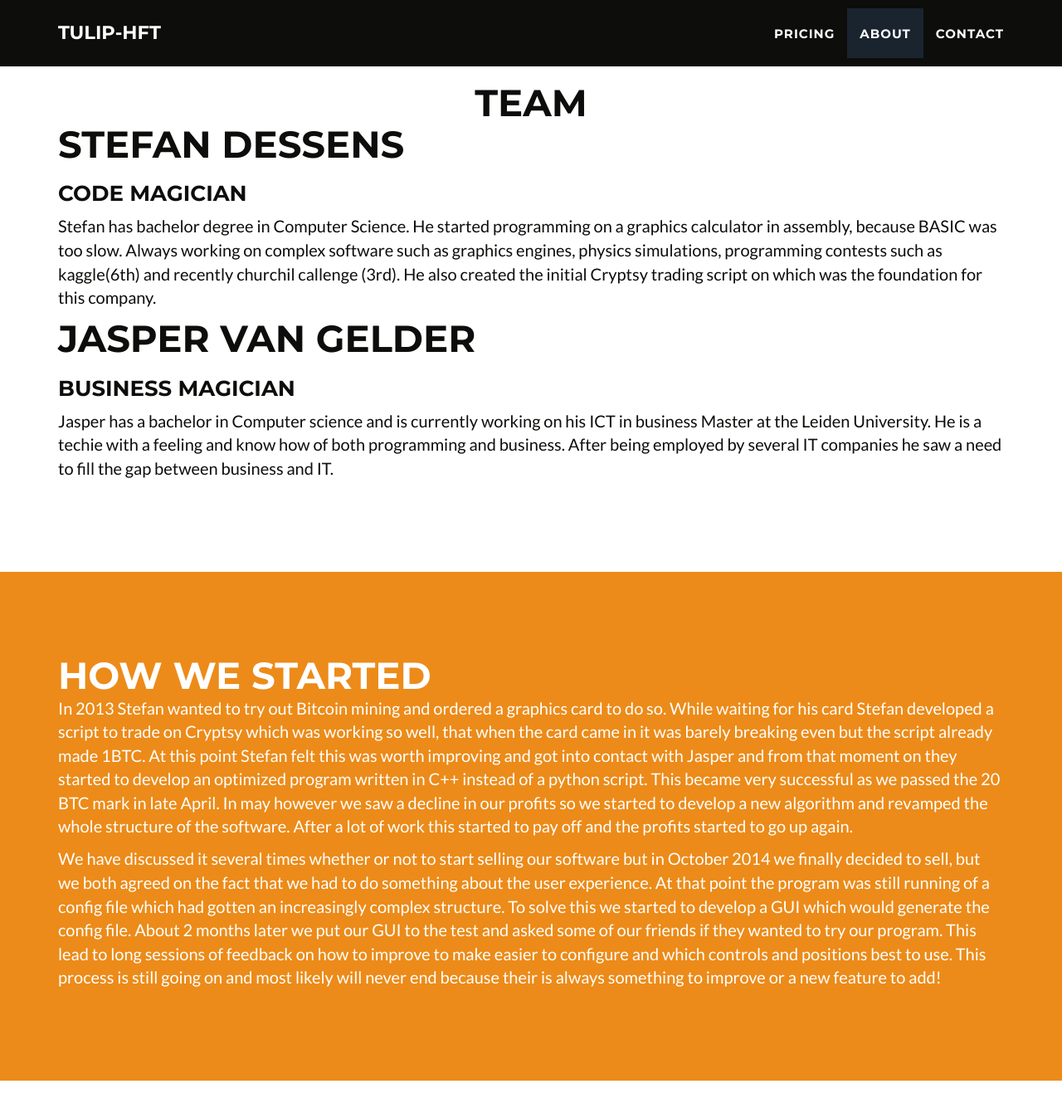
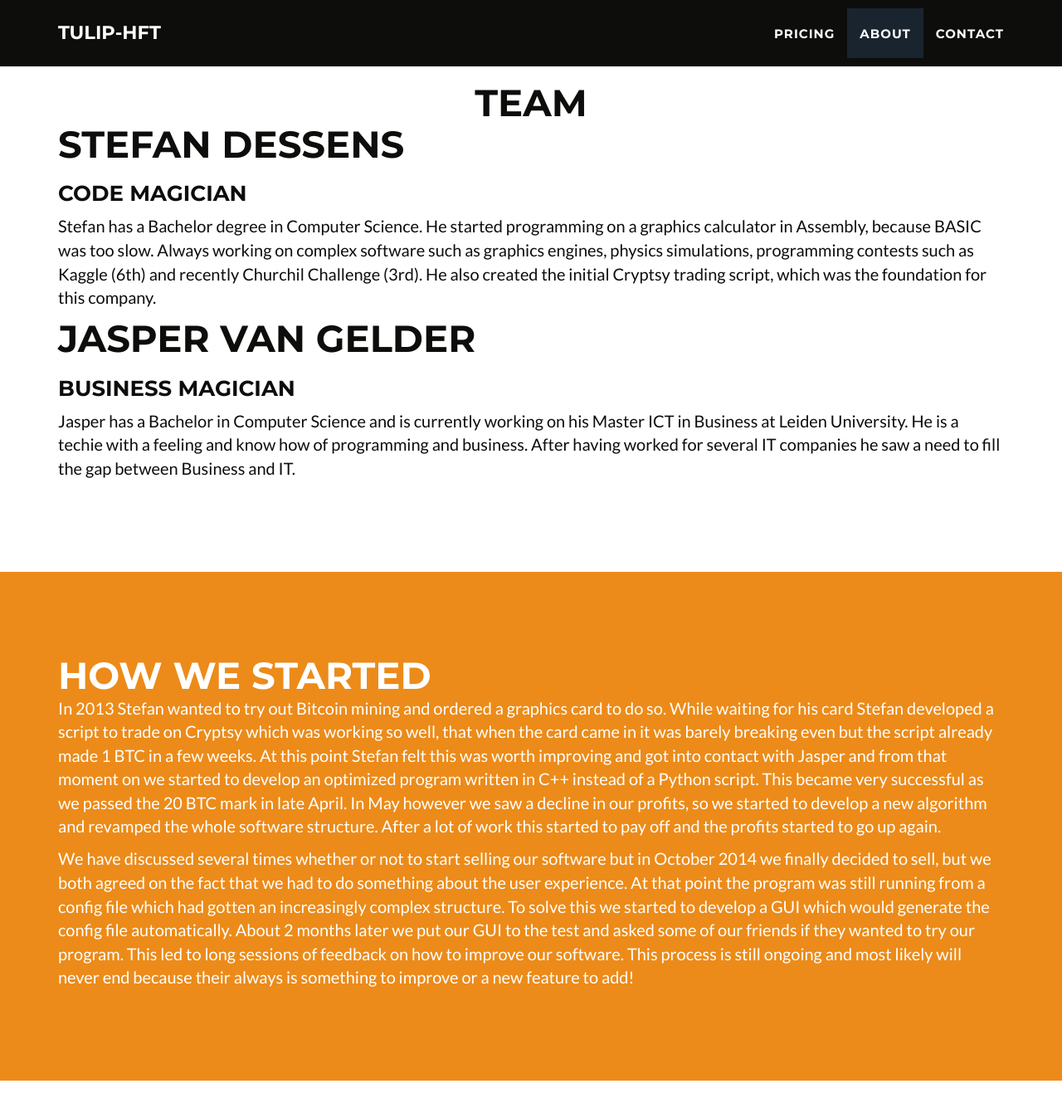
Before and after one commit to Tulip-HFT/Tulip-HFT.github.io, a Jekyll site: the page built from index.html, in a window 1280 px wide and 1400 px high, scrolled down 1797 px. Shown: the top 1341 px of the window at 83% size. Built offline with Jekyll 4.4.1, drawn with Linux system fonts in a browser that asks for light colours; some of the changed text lies outside the part shown.

Commit message:
improved spelling, grammer, text structure etc

```diff
--- a/_includes/pricing.html
+++ b/_includes/pricing.html
@@ -8,7 +8,7 @@
             </div>
             <div class="row">
                 <div class="col-lg-8 col-lg-offset-2 ">
-                    This most likely going to be more then a few bitcoins.
+                    This will probably be around a few bitcoins.
                 </div>
 
             </div>
--- a/_includes/product.html
+++ b/_includes/product.html
@@ -2,7 +2,7 @@
         <div class="container">
             <div class="row">
                 <div class="col-lg-12">
-                    Tulip-HFT is a piece of software that is build to automatically trade cryptocurrency on various exchanges. The software exists out of a The trading bot a command line application with a configuration file that can be easily created and modified with our GUI. The bot and GUI are separate programs and can be run on different systems. For example run the bot on Linux and use the GUI on Windows.
+                    Tulip-HFT is a piece of software that is build to automatically trade cryptocurrency on various exchanges. The software exists out of a trading bot (a command line application) with a configuration file that can be created and modified easily and modified with our GUI. The bot and GUI are separate programs and can be run on different systems, for example: run the bot on Linux and use the GUI on Windows.
                 </div>
             </div>
             <div class="row">
@@ -11,7 +11,7 @@
 		  <div class="caption-content">
 		    <i class="fa fa-wrench fa-3x"></i>
                     <h3>Low maintenance</h3>
-                     The software only needs a one time configuration from which on it can be run completely headless (no user interface needed). Profit can be monitored with external opensource tools.
+                     The software only needs a one time configuration from which it can be run completely headless(no user interface needed). Profit can be monitored with external opensource tools.
                    </div>
 		</div>
                </div>
@@ -29,7 +29,7 @@
 		      <div class="caption-content">
 			  <i class="fa fa-money fa-3x"></i>
 			  <h3>Proven to work</h3>
-			  We have been developing and testing our own algorithms for over a year with good results. In 2014 we went from 1 BTC to over 40 for which supportive data is available.
+			  We have been developing and testing our own algorithms for over a year with good results. In 2014 we started with 1 BTC and grew to over 40 ath the end of the year (supportive data is available).
 		      </div>
 		    </div>
 		</div>
@@ -58,7 +58,7 @@
 			<h3>Supported exchanges</h3>
 			BTCChina, BTCE, Bter, CEX.IO, Hitbtc, ItBit, Kraken
 			<div>
-			    Support for almost all combinations of currencies and cryptocurrencies (only on CEX we do not).
+			    Support for almost all combinations of currencies and cryptocurrencies except for CEX.
 			</div>
 		    </div>
 		  </div>
--- a/_includes/start.html
+++ b/_includes/start.html
@@ -7,9 +7,9 @@
       </div>
       <div class="row">
 	  <div class="col-lg-12">
-	      <p>In 2013 Stefan wanted to try out Bitcoin mining and ordered a graphics card to do so. While waiting for his card Stefan developed a script to trade on Cryptsy which was working so well, that when the card came in it was barely breaking even but the script already made 1BTC. At this point Stefan felt this was worth improving and got into contact with Jasper and from that moment on they started to develop an optimized program written in C++ instead of a python script. This became very successful as we passed the 20 BTC mark in late April. In may however we saw a decline in our profits so we started to develop a new algorithm and revamped the whole structure of the software. After a lot of work this started to pay off and the profits started to go up again.</p>
+	      <p>In 2013 Stefan wanted to try out Bitcoin mining and ordered a graphics card to do so. While waiting for his card Stefan developed a script to trade on Cryptsy which was working so well, that when the card came in it was barely breaking even but the script already made 1 BTC in a few weeks. At this point Stefan felt this was worth improving and got into contact with Jasper and from that moment on we started to develop an optimized program written in C++ instead of a Python script. This became very successful as we passed the 20 BTC mark in late April. In May however we saw a decline in our profits, so we started to develop a new algorithm and revamped the whole software structure. After a lot of work this started to pay off and the profits started to go up again.</p>
 
-	      <p>We have discussed it several times whether or not to start selling our software but in October 2014 we finally decided to sell, but we both agreed on the fact that we had to do something about the user experience. At that point the program was still running of a config file which had gotten an increasingly complex structure. To solve this we started to develop a GUI which would generate the config file. About 2 months later we put our GUI to the test and asked some of our friends if they wanted to try our program. This lead to long sessions of feedback on how to improve to make easier to configure and which controls and positions best to use. This process is still going on and most likely will never end because their is always something to improve or a new feature to add!</p>
+	      <p>We have discussed several times whether or not to start selling our software but in October 2014 we finally decided to sell, but we both agreed on the fact that we had to do something about the user experience. At that point the program was still running from a config file which had gotten an increasingly complex structure. To solve this we started to develop a GUI which would generate the config file automatically. About 2 months later we put our GUI to the test and asked some of our friends if they wanted to try our program. This led to long sessions of feedback on how to improve our software. This process is still ongoing and most likely will never end because their always is something to improve or a new feature to add!</p>
 	  </div>
       </div>
   </div>
--- a/_includes/target.html
+++ b/_includes/target.html
@@ -3,16 +3,16 @@
         <div class="container">
             <div class="row">
                 <div class="col-lg-12 text-center">
-                    <h2>Is this for me?</h2>
+                    <h2>Is for you?</h2>
                 </div>
             </div>
             <div class="row">
                 <div class="col-lg-8 col-lg-offset-2 ">
-                    <p>It is if you: </p>
+                    <p>This is for you if: </p>
                     <ul>
-		      <li>have too many bitcoins or other cryptocurrencies on the shelf.</li>
-		      <li>are into cryptocurrencies for the long run</li>
-		      <li>f you understand the risks of cryptocurrencies and exchanges.</li>
+		      <li>you have too many bitcoins or other cryptocurrencies on the shelf.</li>
+		      <li>you are into cryptocurrencies for the long run</li>
+		      <li>you understand the risks of cryptocurrencies and exchanges.</li>
 		    </ul>
                 </div>
 
--- a/_includes/team.html
+++ b/_includes/team.html
@@ -13,11 +13,11 @@
 <h2>Stefan Dessens</h2>
 
       <h3>Code Magician</h3>
-      <p>Stefan has bachelor degree in Computer Science. He started programming on a graphics calculator in assembly, because BASIC was too slow. Always working on complex software such as graphics engines, physics simulations, programming contests such as kaggle(6th) and recently churchil callenge (3rd). He also created the initial Cryptsy trading script on which was the foundation for this company.</p>
+      <p>Stefan has a Bachelor degree in Computer Science. He started programming on a graphics calculator in Assembly, because BASIC was too slow. Always working on complex software such as graphics engines, physics simulations, programming contests such as Kaggle (6th) and recently Churchil Challenge (3rd). He also created the initial Cryptsy trading script, which was the foundation for this company.</p>
       <h2>Jasper van Gelder</h2>
 
       <h3>Business Magician</h3>
-      <p>Jasper has a bachelor in Computer science and is currently working on his ICT in business Master at the Leiden University. He is a techie with a feeling and know how of both programming and business. After being employed by several IT companies he saw a need to fill the gap between business and IT.</p>
+      <p>Jasper has a Bachelor in Computer Science and is currently working on his Master ICT in Business at Leiden University. He is a techie with a feeling and know how of programming and business. After having worked for several IT companies he saw a need to fill the gap between Business and IT.</p>
 
                 </div>
             </div>
```
Also changed, not shown: other parts of _includes/product.html (+1 -1 lines).
